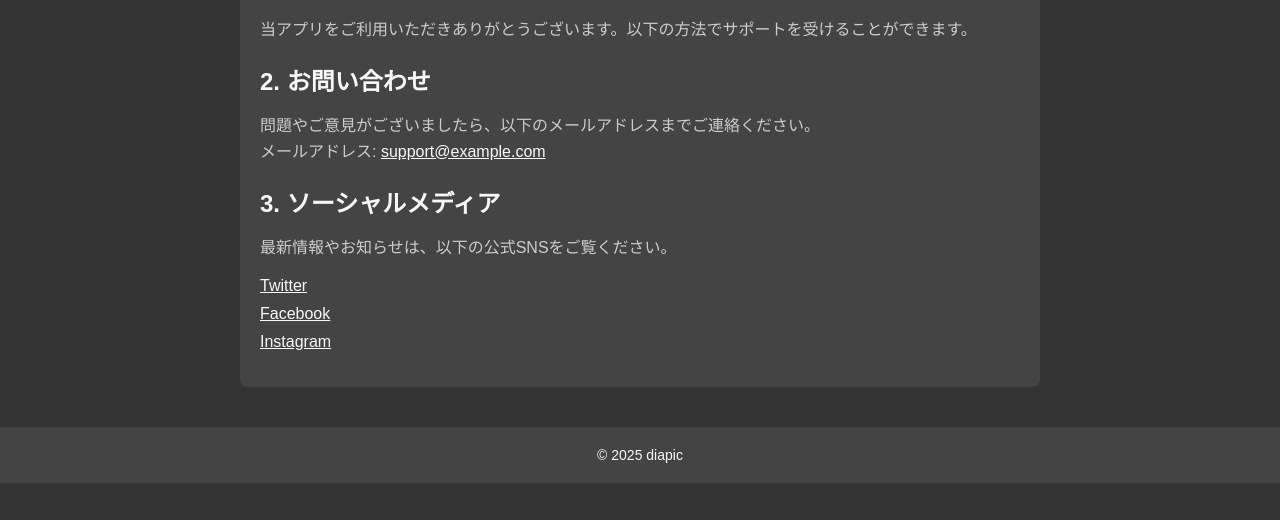
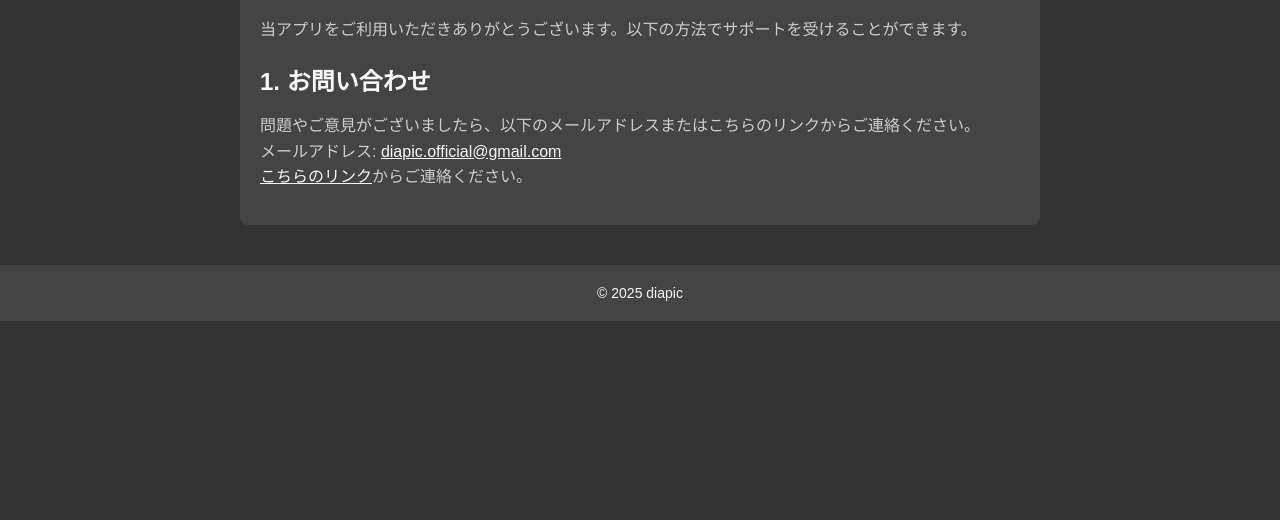
Before and after one commit to diapic-official/homepage, a plain HTML site: page support.html in a window 1280 px wide. Shown: the part 280-800 px from the top of the page. Drawn offline with Linux system fonts and the light colour scheme.

Commit message:
サポートの更新

```diff
--- a/support.html
+++ b/support.html
@@ -11,7 +11,7 @@
 <header>
     <img src="images/icon_dark.png" alt="アイコン">
     <nav>
-        <a href="home.html">HOME</a>
+        <a href="index.html">HOME</a>
         <div class="dropdown">
             <a href="privacy.html" class="dropdown-toggle">PRIVACY</a>
             <div class="dropdown-menu">
@@ -30,12 +30,15 @@
         <p>
             当アプリをご利用いただきありがとうございます。以下の方法でサポートを受けることができます。
         </p>
-                <h3>2. お問い合わせ</h3>
+        <h3>1. お問い合わせ</h3>
         <p>
-            問題やご意見がございましたら、以下のメールアドレスまでご連絡ください。<br>
-            メールアドレス: <a href="mailto:support@example.com">support@example.com</a>
+            問題やご意見がございましたら、以下のメールアドレスまたはこちらのリンクからご連絡ください。<br>
+            メールアドレス: <a href="mailto:diapic.official@gmail.com">diapic.official@gmail.com</a><br>
+            <a href="https://docs.google.com/forms/d/1Hdev7N3UziYYfOyyL3Jiqw67c7YjCFOWmvSZD3yTZxE/edit" target="_blank">こちらのリンク</a>からご連絡ください。
         </p>
-        <h3>3. ソーシャルメディア</h3>
+        <!-- SNS情報は現在不要なためコメントアウト -->
+        <!--
+        <h3>2. ソーシャルメディア</h3>
         <p>
             最新情報やお知らせは、以下の公式SNSをご覧ください。
         </p>
@@ -44,6 +47,7 @@
             <li><a href="https://facebook.com/example" target="_blank">Facebook</a></li>
             <li><a href="https://instagram.com/example" target="_blank">Instagram</a></li>
         </ul>
+        -->
     </section>
 </main>
 
```
